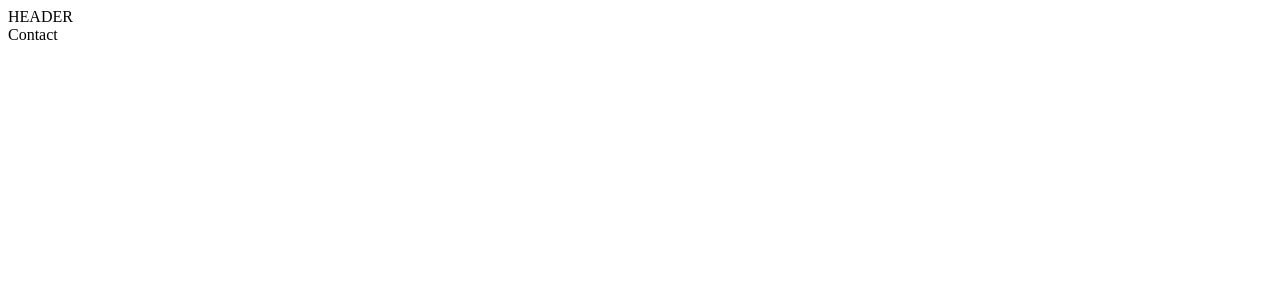
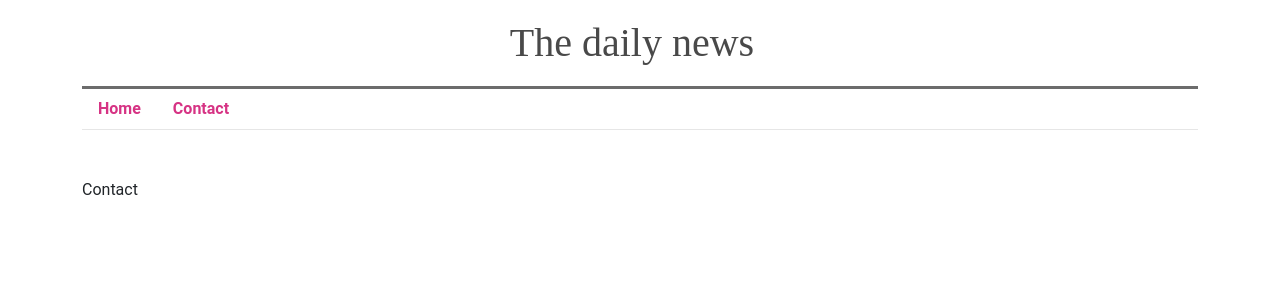
Before and after one commit to Sam-Smolen/React18_2.0, a React (Vite) app in the folder DAILYNEWS/: page /contact in a window 1280 px wide. Shown: the top 300 px of the page. Built offline with nearby package versions, Linux system fonts and the light colour scheme.

Commit message:
header/layout

```diff
--- a/DAILYNEWS/src/components/header.jsx
+++ b/DAILYNEWS/src/components/header.jsx
@@ -1,7 +1,26 @@
+import { Nav, Navbar } from 'react-bootstrap';
+import { LinkContainer } from 'react-router-bootstrap';
+
 const Header = () => {
     return(
-        <div>
-            HEADER
+        <div className='container'>
+            <Navbar className='yellotail'>
+                <LinkContainer to="/">
+                    <Navbar.Brand>The daily news</Navbar.Brand>
+                </LinkContainer>
+            </Navbar>
+            <Nav>
+                <Nav.Item>
+                    <LinkContainer to="/">
+                        <Nav.Link>Home</Nav.Link>
+                    </LinkContainer>
+                </Nav.Item>
+                <Nav.Item>
+                    <LinkContainer to="/contact">
+                        <Nav.Link>Contact</Nav.Link>
+                    </LinkContainer>
+                </Nav.Item>
+            </Nav>
         </div>
     )
 }
--- /dev/null
+++ b/DAILYNEWS/src/layouts/mainLayout.jsx
@@ -0,0 +1,14 @@
+import { Container } from "react-bootstrap";
+import { ToastContainer } from 'react-toastify';
+import 'react-toastify/dist/ReactToastify.css';
+
+const MainLayout = (props) => {
+    return(
+        <Container className="mt-5 mb-5">
+            {props.children}
+            <ToastContainer/>
+        </Container>
+    )
+}
+
+export default MainLayout;
--- a/DAILYNEWS/src/routes.jsx
+++ b/DAILYNEWS/src/routes.jsx
@@ -1,16 +1,22 @@
-import {Route, Routes, BrowserRouter} from 'react-router-dom'
-import Header from "./components/header";
+import { Route, Routes, BrowserRouter } from 'react-router-dom'
+
 import Home from './components/home';
 import Contact from './components/contact';
+import Header from './components/header';
+
+import MainLayout from './layouts/mainLayout';
+
 
 const Router = () => {
   return(
     <BrowserRouter>
       <Header/>
+      <MainLayout>
         <Routes>
-          <Route path='/' element={<Home/>}/>
-          <Route path='contact' element={<Contact/>}/>
+          <Route path="/" element={<Home/>}/>
+          <Route path="contact" element={<Contact/>}/>
         </Routes>
+      </MainLayout>
     </BrowserRouter>
   )
 }
--- /dev/null
+++ b/DAILYNEWS/src/styles/main.css
@@ -0,0 +1,126 @@
+body {
+    font-family: 'Roboto', sans-serif;
+}
+
+.yellotail {
+    font-family: 'Yellowtail', cursive;
+}
+
+nav {
+    border-bottom: 3px solid #6c6c6c;
+}
+.navbar {
+    justify-content: center;
+}
+.nav {
+  border-bottom: 1px solid #e6e6e6;
+}
+.nav .nav-link {
+  color:#d63384;;
+  font-weight: bold;
+}
+.navbar-brand {
+  font-size: 40px;
+  color: rgb(73 73 73);
+}
+
+
+
+/*////////////////////////////////////
+            MASONRY CSS
+/////////////////////////////////////*/
+
+.my-masonry-grid {
+  display: -webkit-box; /* Not needed if autoprefixing */
+  display: -ms-flexbox; /* Not needed if autoprefixing */
+  display: flex;
+  margin-left: -30px; /* gutter size offset */
+  width: auto;
+}
+.my-masonry-grid_column {
+  padding-left: 30px; /* gutter size */
+  background-clip: padding-box;
+}
+
+/* Style your items */
+.my-masonry-grid_column > div { /* change div to reference your elements you put in <Masonry> */
+  background: grey;
+  margin-bottom: 30px;
+}
+
+.my-masonry-grid .content {
+  padding:15px;
+  background: white;
+  border: 1px solid #dbdbdb;
+}
+.my-masonry-grid .content .title {
+  border-bottom: 1px solid #ececec;
+  font-size: 23px;
+  margin-bottom: 12px;
+  padding-bottom: 10px;
+  font-weight: 500;
+}
+
+.my-masonry-grid .content .excerpt {
+  font-weight: 100;
+}
+
+.my-masonry-grid .author {
+  padding: 5px 10px;
+  font-size: 12px;
+  background: #dcdcdc;
+  font-weight: 300;
+}
+
+@media (max-width: 800px) {
+  .my-masonry-grid {
+    margin-left: -15px; /* gutter size offset */
+  }
+  .my-masonry-grid_column {
+    padding-left: 15px; /* gutter size offset */
+  }
+  .my-masonry-grid_column > div {
+    margin-bottom: 15px; /* space between items */
+  }
+}
+
+/*////////////////////////////////////
+            NEWSLETTER
+/////////////////////////////////////*/
+
+.newsletter_container {
+  margin-top: 20px;
+  border-top: 5px solid #3c3c3c;
+  padding-top: 20px;
+}
+
+.newsletter_container h1 {
+    text-align: center;
+    font-family: 'Yellowtail', cursive;
+}
+
+.newsletter_container .form {
+    width: 500px;
+    margin: 0 auto;
+}
+
+/*////////////////////////////////////
+            ARTICLE
+/////////////////////////////////////*/
+
+.article_container h1 {
+font-size: 58px;
+font-weight: 300;
+}
+
+.article_container .image{
+  background-size: cover !important;
+  background-repeat: no-repeat !important;
+  width: 100%;
+  height: 500px;
+}
+.article_container .author {
+  margin-top: 10px;
+  font-style: italic;
+  font-weight: 300;
+}
```
Also changed, not shown: DAILYNEWS/src/main.jsx (+7 -3 lines).
